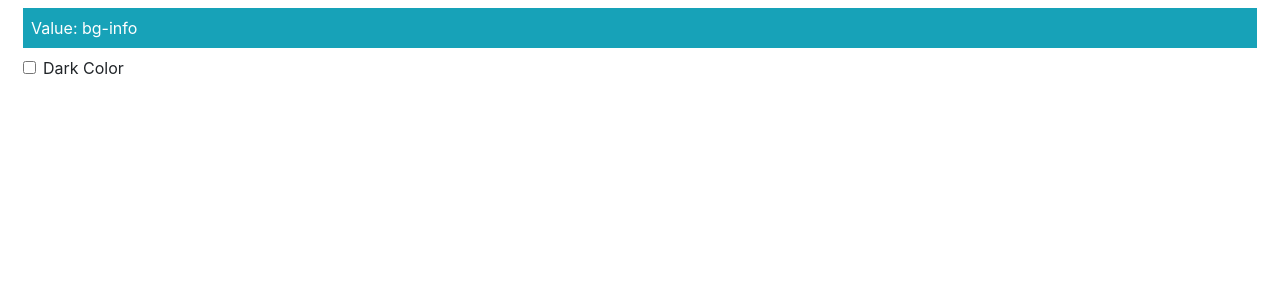
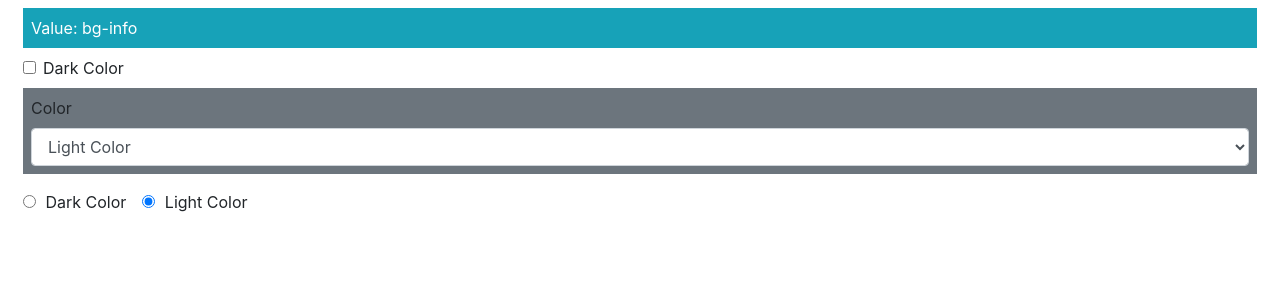
Before and after one commit to huzaifah/myvueproject, a Vue app in the folder templatesanddata/: page / in a window 1280 px wide. Shown: the top 300 px of the page. Built offline with nearby package versions, Linux system fonts and the light colour scheme.

Commit message:
Added model binding to dropdown

```diff
--- /dev/null
+++ b/templatesanddata/src/components/EventModelForm8.vue
@@ -0,0 +1,45 @@
+<template>
+    <div class="container-fluid">
+        <div class="m-2 p-2 text-white" v-bind:class="dataValue">
+            <div>Value: {{ dataValue }}</div>
+        </div>
+        <div class="form-check m-2">
+            <label class="form-check-label">
+                <input type="checkbox" class="form-check-input" v-model="dataValue" v-bind:true-value="darkColor" v-bind:false-value="lightColor" />
+                Dark Color
+            </label>
+        </div>
+        <div class="form-group m-2 p-2 bg-secondary">
+            <label>Color</label>
+            <select v-model="dataValue" class="form-control">
+                <option v-bind:value="darkColor">Dark Color</option>
+                <option v-bind:value="lightColor">Light Color</option>
+            </select>
+        </div>
+        <div class="form-check-inline m-2">
+            <label class="form-check-label">
+                <input type="radio" class="form-check-input" v-model="dataValue" v-bind:value="darkColor" />
+                Dark Color
+            </label>
+        </div>
+        <div class="form-check-inline m-2">
+            <label class="form-check-label">
+                <input type="radio" class="form-check-input" v-model="dataValue" v-bind:value="lightColor" />
+                Light Color
+            </label>
+        </div>
+    </div>
+</template>
+
+<script>
+export default {
+    name: "MyComponent",
+    data: function() {
+        return {
+            darkColor: "bg-primary",
+            lightColor: "bg-info",
+            dataValue: "bg-info"
+        }
+    }
+}
+</script>
--- a/templatesanddata/src/main.js
+++ b/templatesanddata/src/main.js
@@ -13,7 +13,8 @@ import Vue from 'vue'
 //import Page from './components/EventModelForm4.vue';
 //import Page from './components/EventModelForm5.vue';
 //import Page from './components/EventModelForm6.vue';
-import Page from './components/EventModelForm7.vue';
+//import Page from './components/EventModelForm7.vue';
+import Page from './components/EventModelForm8.vue';
 import "bootstrap/dist/css/bootstrap.min.css";
 
 Vue.config.productionTip = false
```
